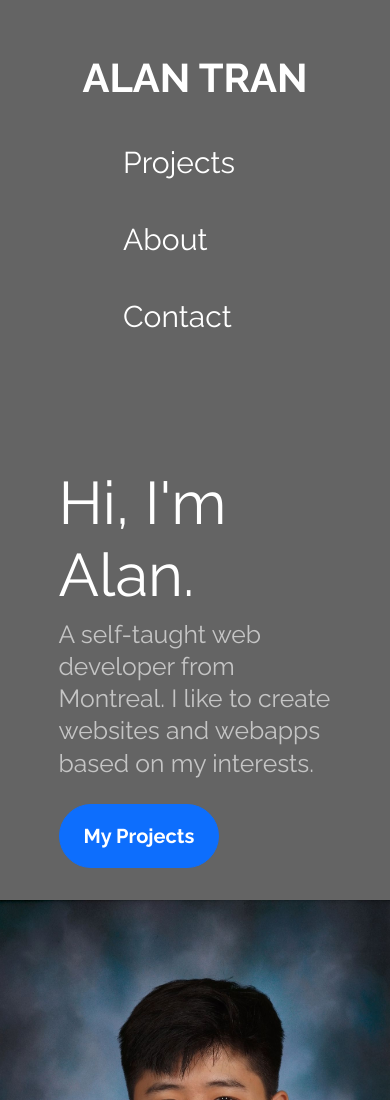
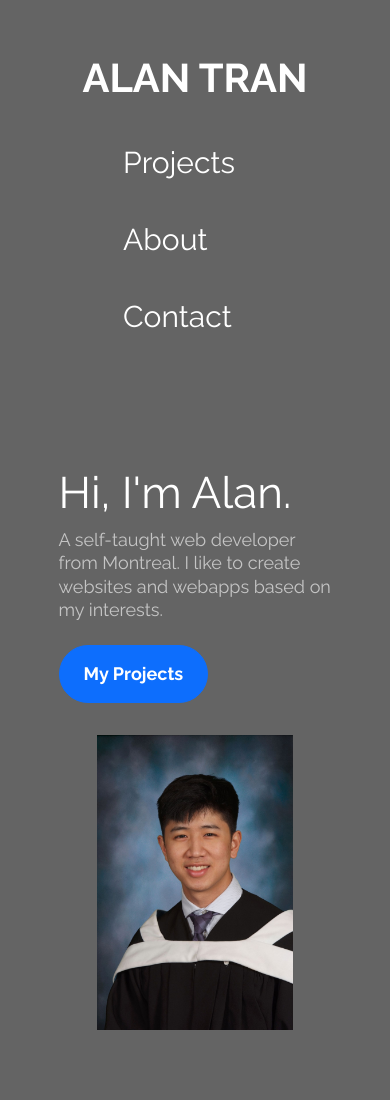
Before and after one commit to nalanart/portfolio, a React (Create React App) app: page / in a window 390 px wide. Shown: the top 1100 px of the page. Built offline with nearby package versions, Linux system fonts and the light colour scheme.

Commit message:
Made portrait smaller on small screen sizes

```diff
--- a/src/components/styles/Hero.css
+++ b/src/components/styles/Hero.css
@@ -28,16 +28,16 @@ a.site-hero__btn {
 }
 
 .site-hero__portrait {
-  height: 100vh;
+  height: 75vh;
 }
 
 @media screen and (max-width: 1340px) {
   .site-hero__portrait {
-    height: 70vh;
+    height: 60vh;
   }
 }
 
-@media screen and (max-width: 1000px) {
+@media screen and (max-width: 1024px) {
   .site-hero__inner {
     width: 70%;
   }
@@ -53,8 +53,17 @@ a.site-hero__btn {
   }
 }
 
-@media screen and (max-width: 375px) {
+@media screen and (max-width: 425px) {
   .site-hero__portrait {
-    height: 50vh;
+    height: 35vh;
+  }
+  h1.site-hero__title {
+    font-size: 2.75rem;
+  }
+
+  h2.site-hero__subtitle,
+  a.site-hero__btn {
+    font-size: 1.125rem;
+    line-height: 1.3em;
   }
 }
```
